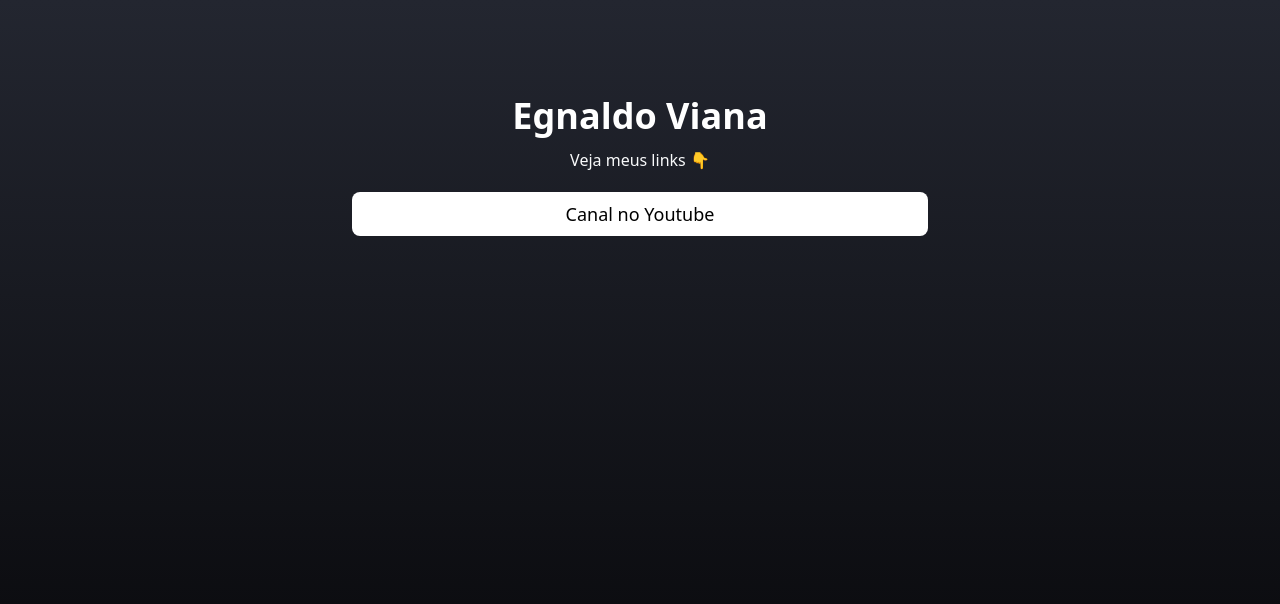
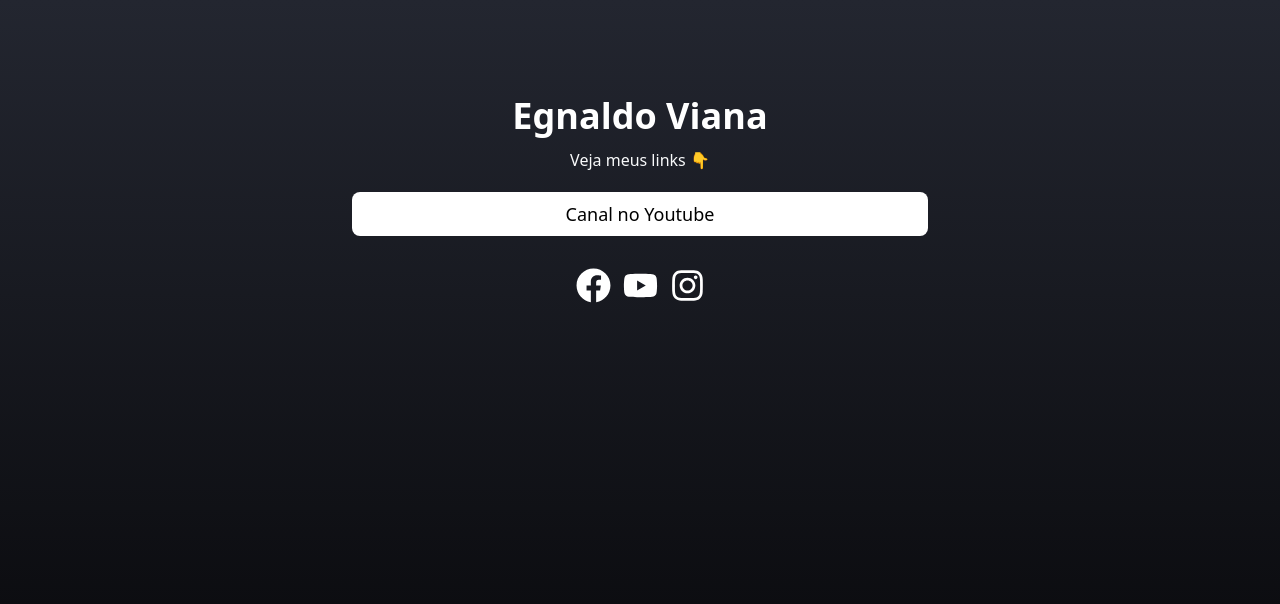
Before and after one commit to Egnaldo-Viana/linkeTree, a React (Vite) app: page / in a window 1280 px wide. Shown: the top 604 px of the page. Built offline with nearby package versions, Linux system fonts and the light colour scheme.

Commit message:
feat: criando componente social e login

```diff
--- /dev/null
+++ b/src/components/social/index.tsx
@@ -0,0 +1,14 @@
+import React from 'react';
+
+interface SocialProps {
+  url: string;
+  children: React.ReactNode;
+}
+
+export function Social({ url, children }: SocialProps) {
+  return (
+    <a href={url} rel="noopener noreferrer" target="_blank">
+      {children}
+    </a>
+  );
+}
--- a/src/pages/home/index.tsx
+++ b/src/pages/home/index.tsx
@@ -1,3 +1,6 @@
+import { Social } from '../../components/social';
+import { FaFacebook, FaInstagram, FaYoutube } from 'react-icons/fa';
+
 export function Home() {
   return (
     <div className="flex flex-col w-full py-4 items-center justify-center">
@@ -11,7 +14,17 @@
             <p className="text-base md:text-lg">Canal no Youtube</p>
           </a>
         </section>
-        <footer className="flex justify-center gap-3 my-4"></footer>
+        <footer className="flex justify-center gap-3 my-4">
+          <Social url="https://facebook.com/sujeitoprogramador">
+            <FaFacebook size={35} color="#fff" />
+          </Social>
+          <Social url="https://youtube.com/sujeitoprogramador">
+            <FaYoutube size={35} color="#fff" />
+          </Social>
+          <Social url="https://instagram.com/sujeitoprogramador">
+            <FaInstagram size={35} color="#fff" />
+          </Social>
+        </footer>
       </main>
     </div>
   );
--- a/src/pages/login/index.tsx
+++ b/src/pages/login/index.tsx
@@ -1,7 +1,16 @@
+import { Link } from 'react-router';
+
 export function Login() {
   return (
-    <div>
-      <h1>Pagina login</h1>
+    <div className="flex w-full h-screen items-center justify-center flex-col">
+      <Link to="/">
+        <h1 className="mt-11 text-white mb-7 font-bold text-5xl">
+          Dev{' '}
+          <span className=" bg-linear-to-r from-yellow-500 to-orange-400 bg-clip-text text-transparent">
+            Link
+          </span>
+        </h1>
+      </Link>
     </div>
   );
 }
```
